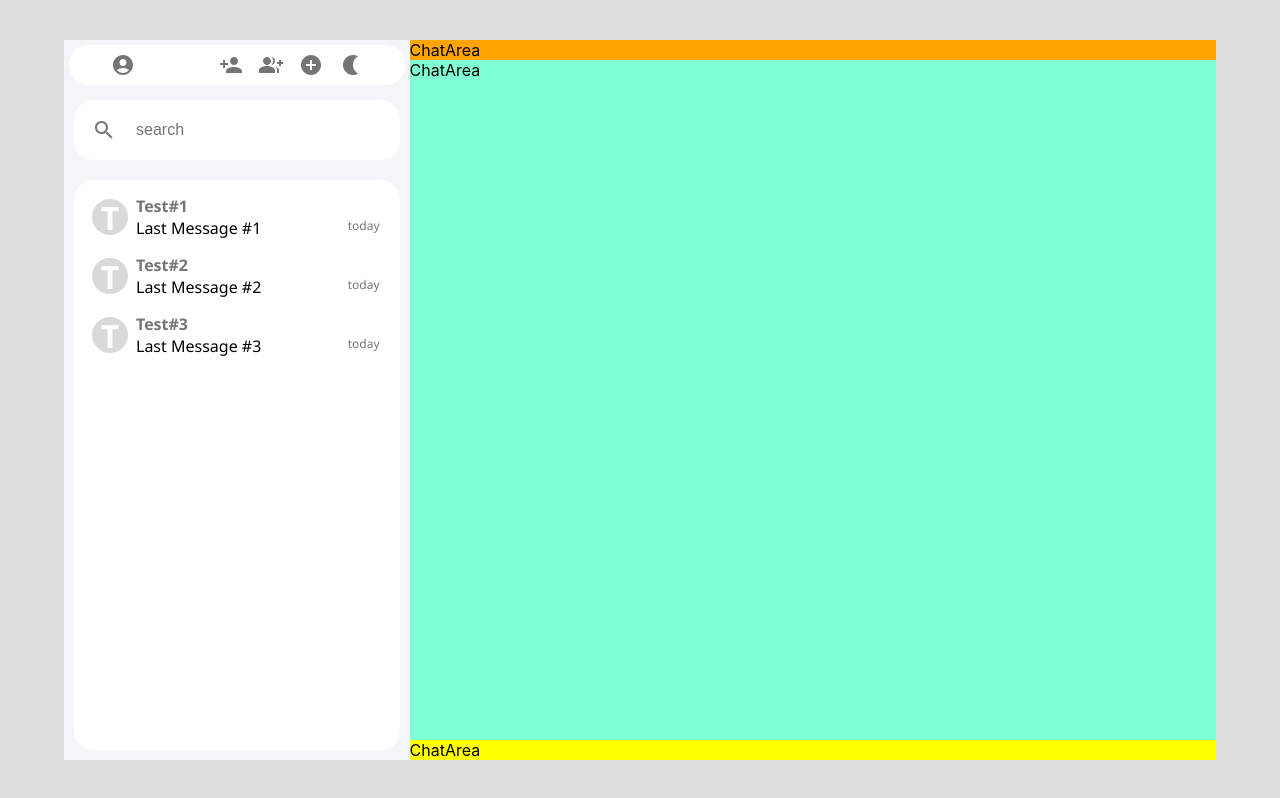
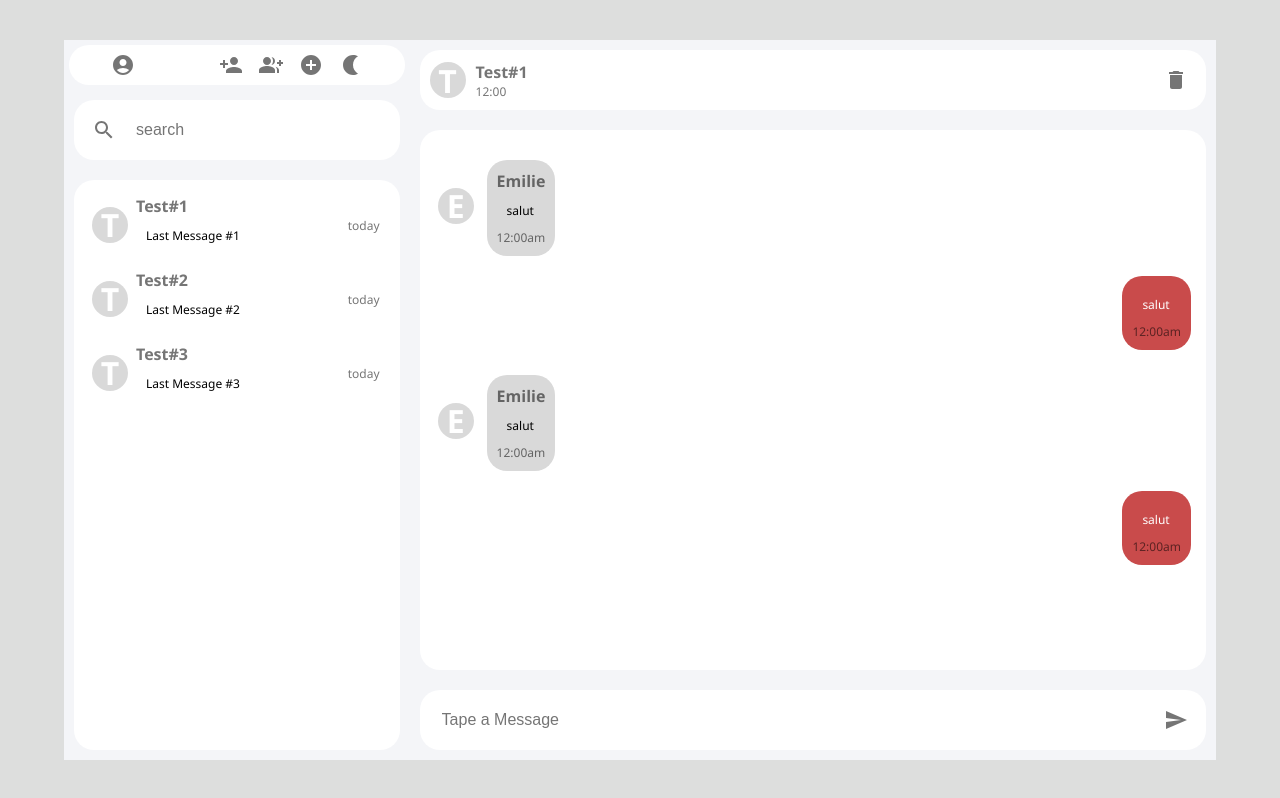
Before and after one commit to EmilieNirinasoa/chat_MERN_front, a React (Create React App) app: page / in a window 1280 px wide. Built offline with nearby package versions, Linux system fonts and the light colour scheme.

Commit message:
css du composant ChatArea

```diff
--- a/src/Components/ChatArea.js
+++ b/src/Components/ChatArea.js
@@ -1,16 +1,37 @@
 import React from 'react';
+import { IconButton } from '@mui/material';
+import DeleteIcon from '@mui/icons-material/Delete';
+import SendIcon from '@mui/icons-material/Send';
+import MessageOthers from './MessageOthers';
+import MessageSelf from './MessageSelf';
 
-export default function ChatArea() {
+export default function ChatArea({props}) {
   return (
     <div className='ChatArea-Container'>
          <div className='ChatArea-header'>
-         ChatArea
+         <p className='con-icon'>{props.name[0]}</p>
+
+        <div className='header-text'>
+        <p className='con-title'>{props.name}</p>
+        <p className='con-TimesTamp'>{props.TimesTamps}</p>
+        </div>
+        <IconButton>
+        <DeleteIcon />
+        </IconButton>
+
     </div>
     <div className='messages-container'>
-         ChatArea
+    <MessageOthers />
+    <MessageSelf />
+    <MessageOthers />
+    <MessageSelf />
+
     </div>
     <div className='text-input-area'>
-         ChatArea
+    <input placeholder='Tape a Message' className='search-box' />
+    <IconButton>
+        <SendIcon />
+        </IconButton>
     </div>
     </div>
   );
--- a/src/Components/MainContainer.js
+++ b/src/Components/MainContainer.js
@@ -3,10 +3,12 @@ import   './myStyles.css';
 import Sidebar from './Sidebar';
 import ChatArea from './ChatArea';
 export default function MainContainer() {
+  const props={name:'Test#1',TimesTamps:'12:00'}
   return (
     <div className='main-container'>
+
           <Sidebar/>
-          <ChatArea/>
+          <ChatArea props={props}/>
     </div>
   );
 }
--- /dev/null
+++ b/src/Components/MessageOthers.js
@@ -0,0 +1,18 @@
+import React from 'react';
+
+export default function MessageOthers() {
+    var props1={name:'Emilie',LastMessage:'salut'}
+  return (
+<div className='other-message-container'>
+<div className='conversation-container'>
+    <p className='con-icon'>{props1.name[0]}</p>
+    <div className='other-text-content'>
+        <p className='con-title'>{props1.name}</p>
+        <p className='con-LastMessage'>{props1.LastMessage}</p>
+        <p className='con-TimesTamp'>12:00am</p>
+    </div>
+    </div>
+
+    </div>
+  );
+}
--- /dev/null
+++ b/src/Components/MessageSelf.js
@@ -0,0 +1,14 @@
+import React from 'react';
+
+export default function MessageSelf() {
+    var props2={name:'you',message:'salut',}
+  return (
+    <div className='self-message-container'>
+
+    <div className='messageBox'>
+        <p className='con-LastMessage'>{props2.message}</p>
+        <p className='con-TimesTamp'>12:00am</p>
+    </div>
+    </div>
+  );
+}
--- a/src/Components/myStyles.css
+++ b/src/Components/myStyles.css
@@ -86,6 +86,9 @@ justify-content: space-around;
     }
     .con-LastMessage{
         font-family: 'Segoe UI', Tahoma, Geneva, Verdana, sans-serif;
+        font-size: 0.75rem;
+        padding: 10px;
+
 
     }
 
@@ -96,7 +99,14 @@ justify-content: space-around;
         }
 
 .ChatArea-header{
-    background-color: orange;
+    display: flex;
+
+    background-color: white;
+    align-items: center;
+    gap: 10px;
+    padding: 10px 10px;
+    margin: 10px;
+    border-radius: 20px;
 }
 .messages-container{
     background-color: aquamarine;
@@ -105,3 +115,64 @@ justify-content: space-around;
 .text-input-area{
     background-color: yellow;
 }
+
+.header-text{
+display: flex;
+flex-direction: column;
+justify-content: center;
+flex: 1;
+}
+
+
+.messages-container{
+    flex: 1;
+    background-color: white;
+    padding: 10px 10px;
+    margin: 10px;
+    border-radius: 20px;
+}
+.text-input-area{
+    background-color: white;
+    padding: 10px 10px;
+    margin: 10px;
+    border-radius: 20px;
+    display: flex;
+    justify-content: space-between;
+}
+.self-message-container{
+    display: flex;
+    justify-content: flex-end;
+}
+.messageBox{
+    display: flex;
+    background-color: rgb(201, 75, 75);
+    width: max-content;
+    padding: 10px 10px;
+    margin: 5px;
+    border-radius: 20px;
+    font-family: 'Segoe UI', Tahoma, Geneva, Verdana, sans-serif;
+    color: white;
+    flex-direction: column;
+    justify-self: center;
+    align-self: center;
+
+}
+.self-TimesTamp{
+    align-self: flex-end;
+    font-size: 0.75rem;
+    font-weight: lighter;
+    color: rgb(184, 184, 184);
+    font-family: 'Segoe UI', Tahoma, Geneva, Verdana, sans-serif;
+}
+
+.other-text-content{
+    background-color: #d9d9d9;
+    padding: 10px 10px;
+    margin: 5px;
+    border-radius: 20px;
+    width: max-content;
+    margin-top: 10px;
+    display: flex;
+    flex-direction: column;
+
+}
```
